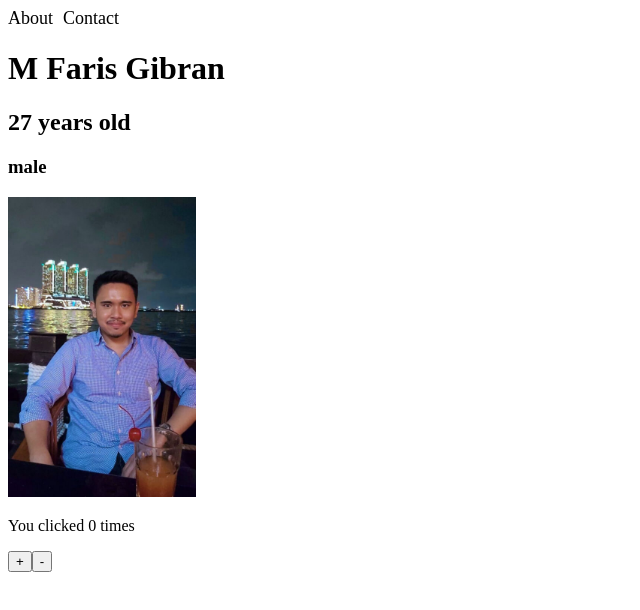
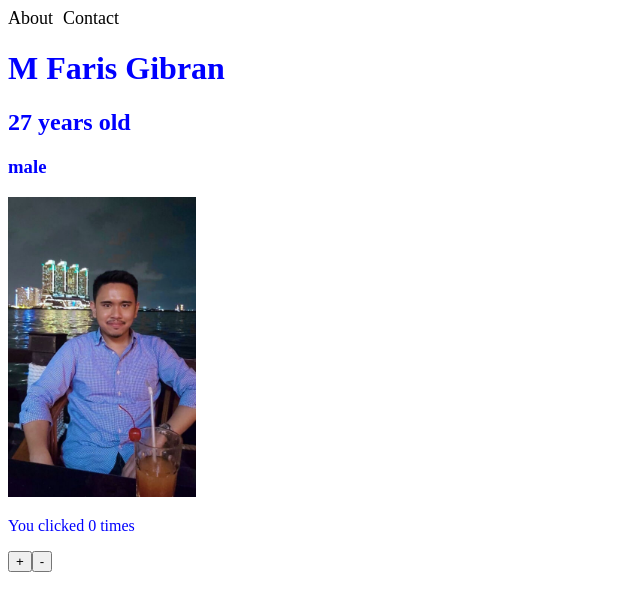
Before and after one commit to mfarisgibran/project-react-app, a React (Create React App) app: page / in a window 1280 px wide. Shown: the top 610 px of the page, without its empty margins (0-640 px from the left). Built offline with nearby package versions, Linux system fonts and the light colour scheme.

Commit message:
Create layout component

```diff
--- a/src/App.js
+++ b/src/App.js
@@ -1,3 +1,4 @@
+import Layout from './Layout'
 import Navigation from './Navigation'
 import Photo from './Photo'
 import Profile from './Profile'
@@ -5,12 +6,12 @@ import Counter from './Counter'
 
 function App() {
   return (
-    <div>
+    <Layout>
       <Navigation/>
       <Profile name="M Faris Gibran" age={27} gender="male"/>
       <Photo/>
       <Counter/>
-    </div>
+    </Layout>
   )
 }
 
--- /dev/null
+++ b/src/Layout.js
@@ -0,0 +1,13 @@
+import React from 'react'
+
+export default function Layout(props) {
+  return (
+    <div
+      style={{
+        color: 'blue',
+      }}
+    >
+      {props.children}
+    </div>
+  )
+}
```
